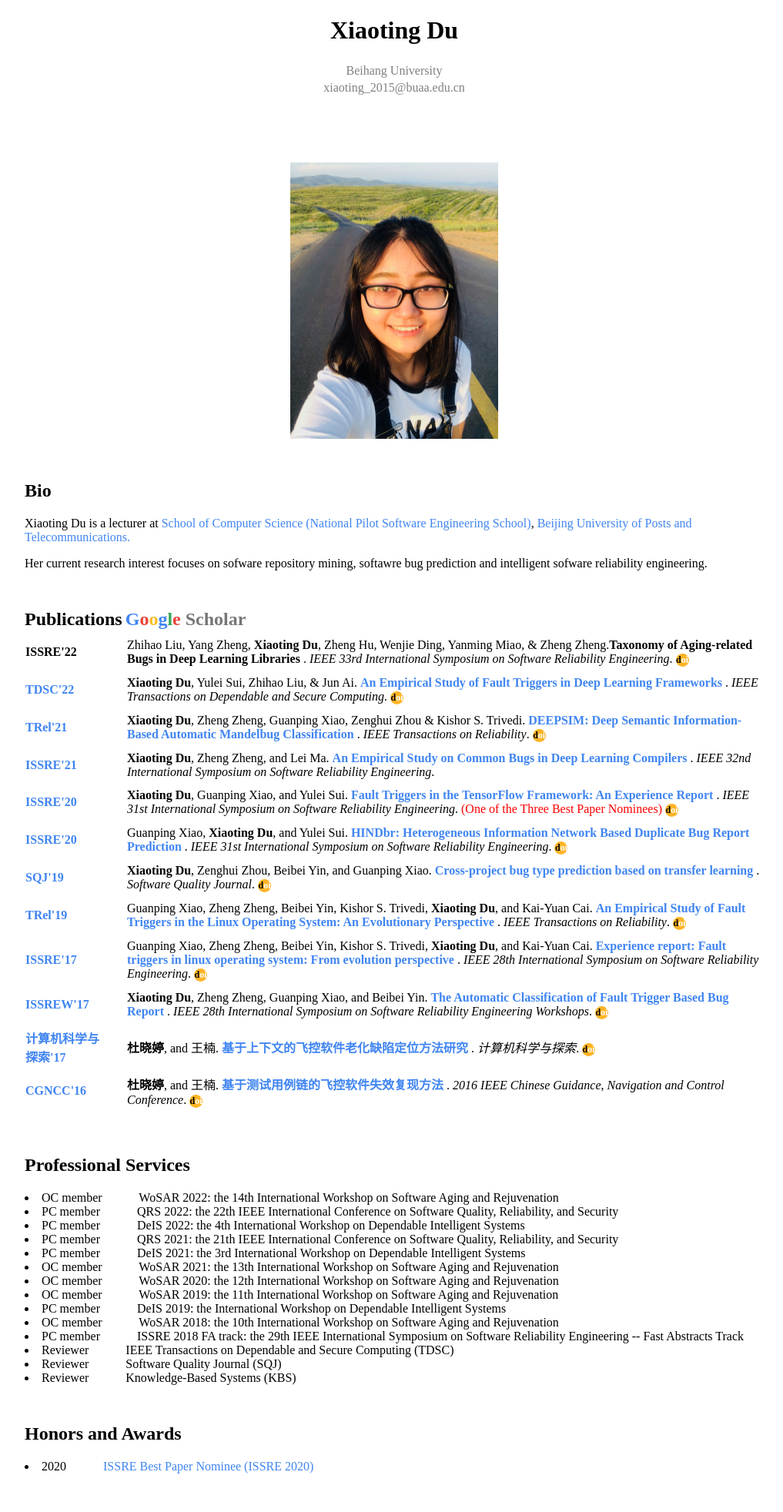
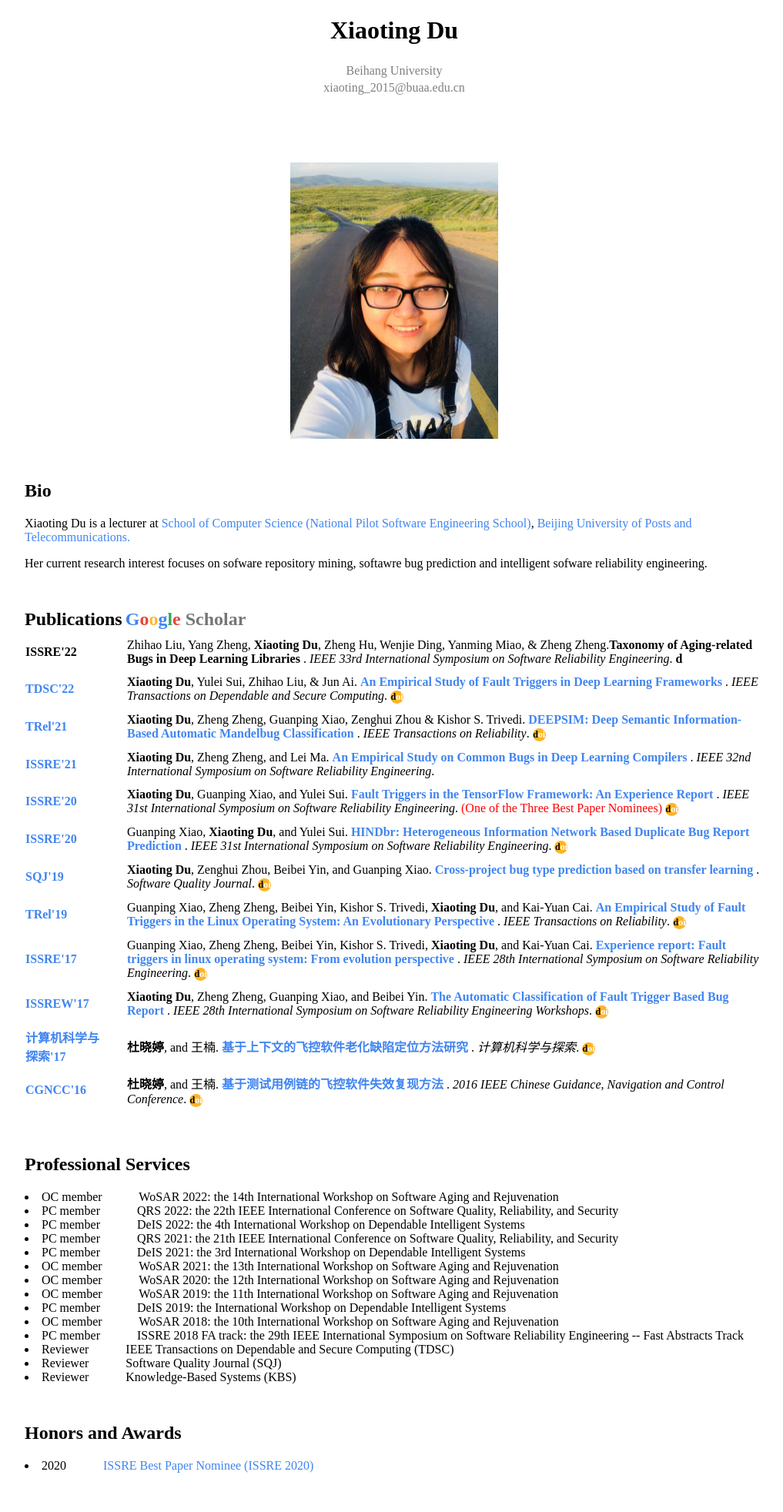
Before and after one commit to xiaotingdu/xiaotingdu.github.io, a Jekyll site: the page index.html, which Jekyll copies as it is, in a window 1280 px wide. Shown: the whole page at 77% size, without its empty margins (128-1145 px from the left). Built offline with Jekyll 4.4.1, drawn with Linux system fonts in a browser that asks for light colours; a style sheet for code colours, icons or effects is not loaded.

Commit message:
Update index.html

```diff
--- a/index.html
+++ b/index.html
@@ -59,7 +59,7 @@
   <tr>
 <td><b>ISSRE'22</b></td>
 <td>&nbsp;&nbsp;&nbsp;&nbsp;</td>
-<td>Zhihao Liu, Yang Zheng, <b>Xiaoting Du</b>, Zheng Hu, Wenjie Ding, Yanming Miao, & Zheng Zheng.<b>Taxonomy of Aging-related Bugs in Deep Learning Libraries</b></a> . <i>IEEE 33rd International Symposium on Software Reliability Engineering</i>. <div class="circle" onclick="location='https://ieeexplore.ieee.org/abstract/document/9716780'" onmouseover="this.style.cursor='hand'"><b style='color:black'>d</b><b style='color:white'>oi</b></div>
+<td>Zhihao Liu, Yang Zheng, <b>Xiaoting Du</b>, Zheng Hu, Wenjie Ding, Yanming Miao, & Zheng Zheng.<b>Taxonomy of Aging-related Bugs in Deep Learning Libraries</b></a> . <i>IEEE 33rd International Symposium on Software Reliability Engineering</i>. <b style='color:black'>d</b><b style='color:white'>oi</b></div>
 </td>
 </tr>
 
```
